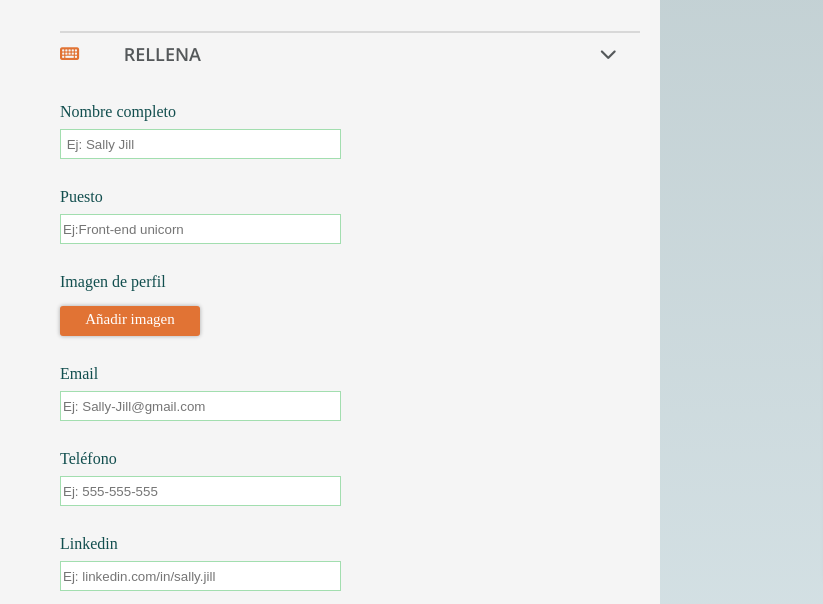
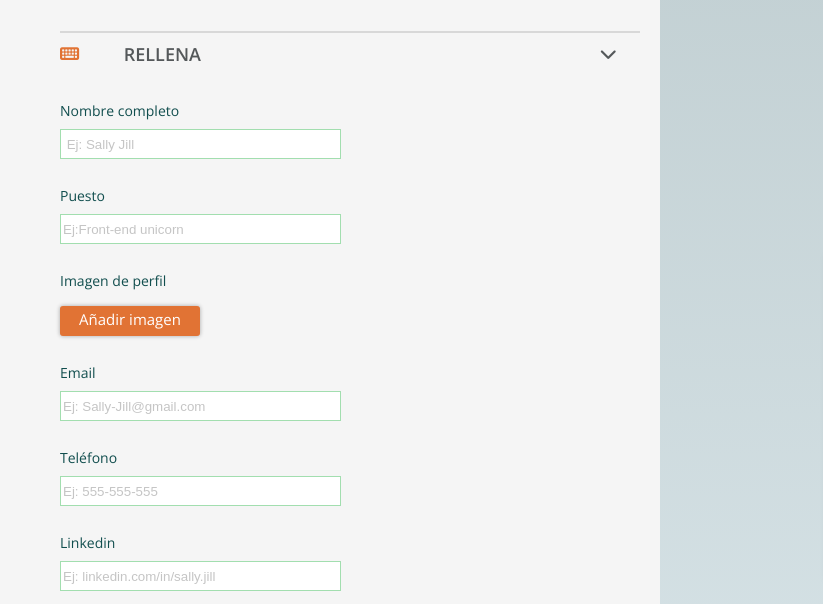
Before and after one commit to Adalab/project-promo-t-module-2-team-3, a website: page src/html/create-card.html in a window 1280 px wide. Shown: the part 196-800 px from the top of the page, 0-823 px from the left. Drawn offline with nearby package versions, Linux system fonts and the light colour scheme; files that its build step writes are made by us from their sources; files whose address does not match are found by name.

```diff
--- a/src/scss/layout/_fill-section.scss
+++ b/src/scss/layout/_fill-section.scss
@@ -11,8 +11,7 @@
     width: 281px;
     height: 18px;
     margin: 0 0 7px;
-    font-family: OpenSans;
-    font-size: 1.6rem;
+    font-size: 1.4rem;
     color: $dark-green-blue;
 }
 
@@ -41,7 +40,6 @@
 .span-img {
   width: 96px;
   height: 20px;
-  font-family: OpenSans;
   font-size: 1.5rem;
   color:$white-two ;
 
@@ -49,3 +47,8 @@
 
 }
 }
+ .rectangle::placeholder {
+
+  color: $pinkish-grey;
+
+ }
```
